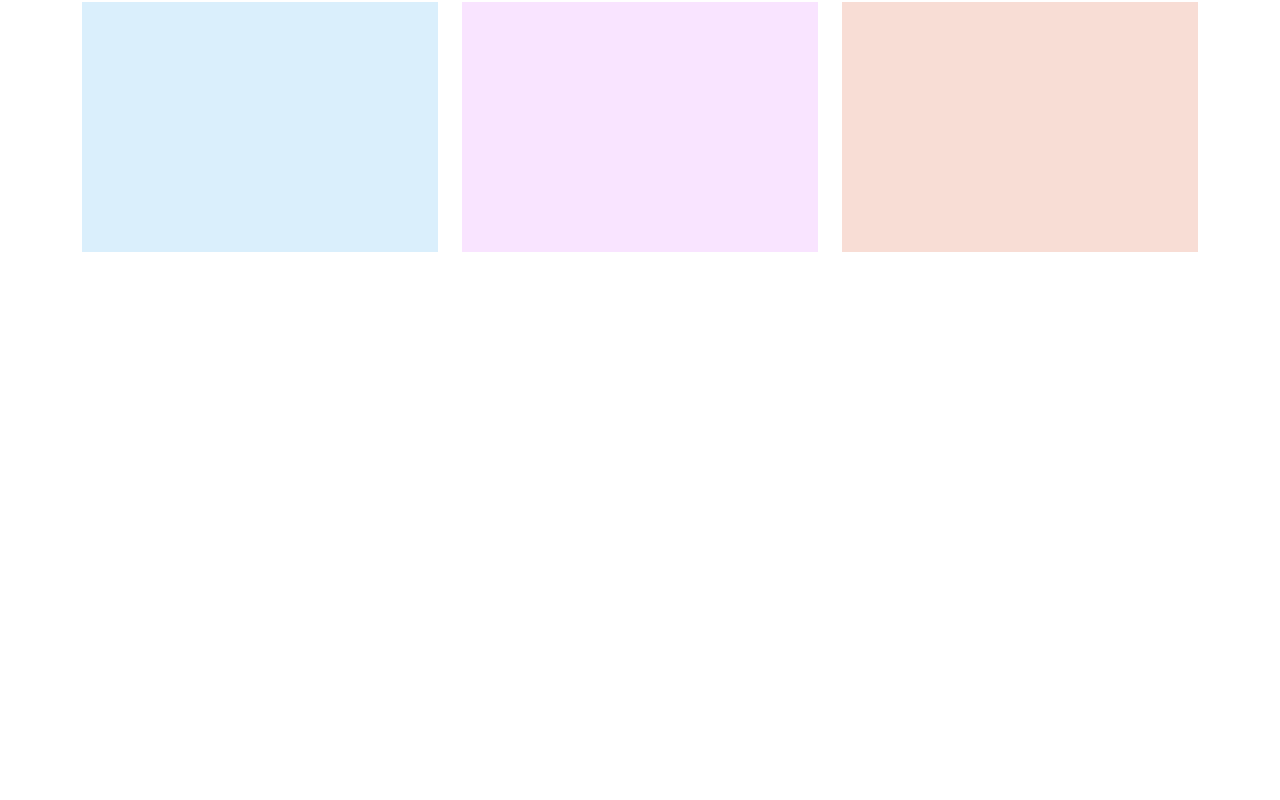
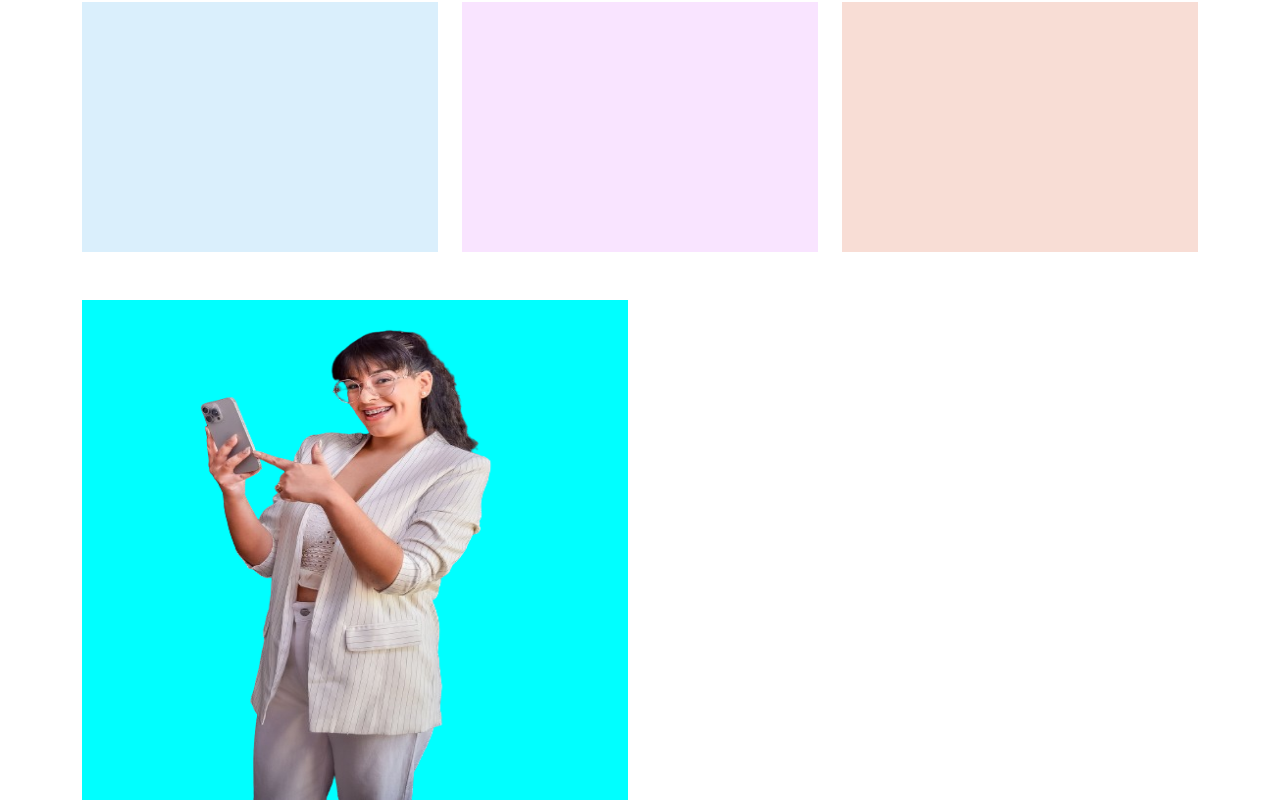
Before and after one commit to javieruncos/vaniLanding, a React (Vite) app: page / in a window 1280 px wide. Shown: the part 882-1682 px from the top of the page. Before the commit the page ends 1182 px from the top, so only its background shows below. Built offline with nearby package versions, Linux system fonts and the light colour scheme.

Commit message:
imagen gregada a servivio

```diff
--- a/src/assets/style/home/Servicios.css
+++ b/src/assets/style/home/Servicios.css
@@ -17,3 +17,17 @@
     width: 100%;
     background-color: #f8ddd5;
 }
+
+.servicios-img{
+    height: 500px;
+    width: 100%;
+    background-color: aqua;
+    display: flex;
+    justify-content: center;
+    align-items: center;
+}
+
+.servicios-img img{
+    height: 500px;
+    width: 400px;
+}
--- a/src/components/Home/Servicios.jsx
+++ b/src/components/Home/Servicios.jsx
@@ -1,5 +1,5 @@
 import "../../assets/style/home/Servicios.css";
-
+import Estefi from "../../assets/img/Estefi.png";
 const Servicios = () => {
     return (
         <section>
@@ -27,7 +27,18 @@ const Servicios = () => {
                     </div>
                 </div>
             </div>
+             <div className="container">
+                <div className="row">
+                    <div className="col-12 col-md-6 col-lg-6">
+                        <div className="servicios-img">
+                            <img src={Estefi} alt="" />
 
+                        </div>
+                    </div>
+                    <div className="col-12 col-md-6 col-lg-6"></div>
+
+                </div>
+             </div>
         </section>
     );
 };
```
